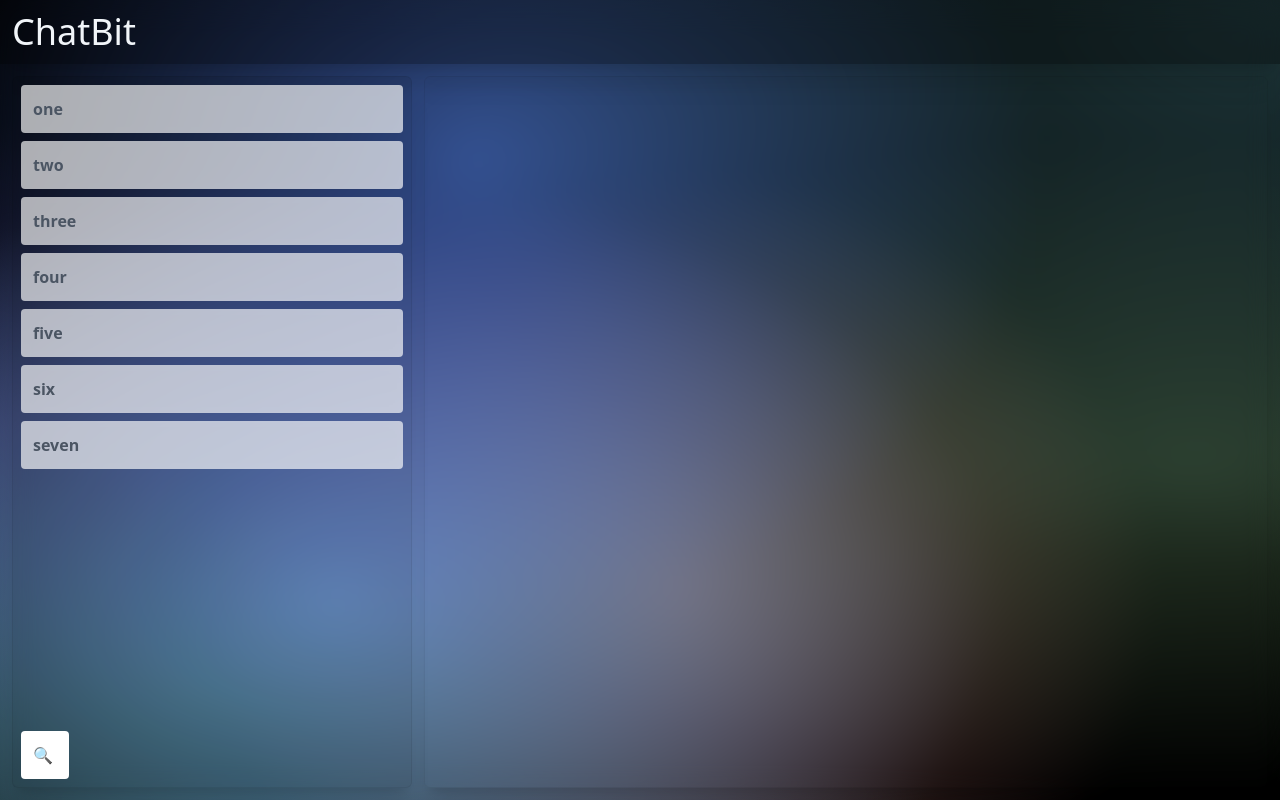
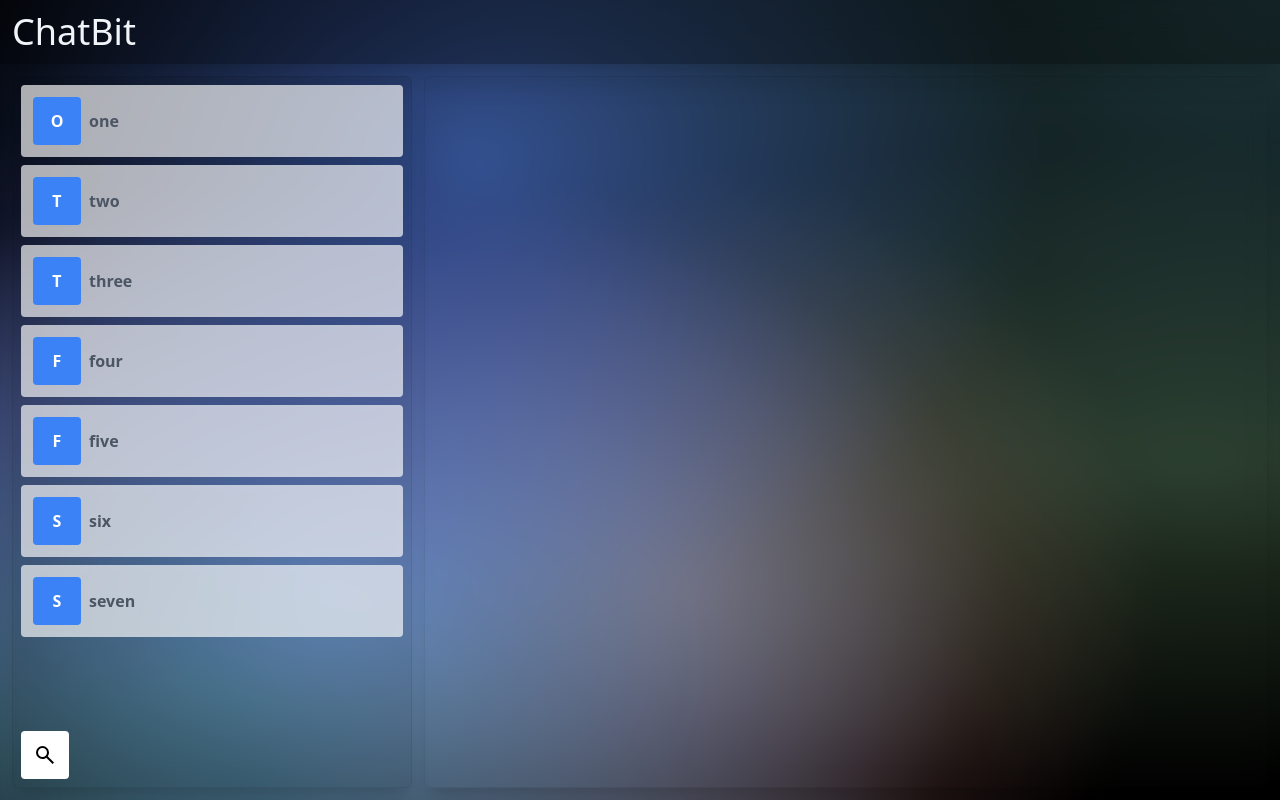
Before and after one commit to sabithbskumar/chit-chat, a React (Vite) app: page / in a window 1280 px wide. Built offline with nearby package versions, Linux system fonts and the light colour scheme.

Commit message:
added unplugin icons and added search icon

```diff
--- a/package.json
+++ b/package.json
@@ -15,6 +15,9 @@
     "react-router-dom": "^6.20.0"
   },
   "devDependencies": {
+    "@iconify/json": "^2.2.147",
+    "@svgr/core": "^8.1.0",
+    "@svgr/plugin-jsx": "^8.1.0",
     "@types/react": "^18.2.37",
     "@types/react-dom": "^18.2.15",
     "@typescript-eslint/eslint-plugin": "^6.10.0",
@@ -27,6 +30,7 @@
     "postcss": "^8.4.31",
     "tailwindcss": "^3.3.5",
     "typescript": "^5.2.2",
+    "unplugin-icons": "^0.17.4",
     "vite": "^5.0.0"
   }
 }
--- a/src/components/input/passwordInput.tsx
+++ b/src/components/input/passwordInput.tsx
@@ -9,8 +9,8 @@ function PasswordInput({
 }: {
   placeholder: string;
   className: string;
+  name: string;
   value: string;
-  name: string;
   onInput: (_: ChangeEvent<HTMLInputElement>) => void;
 }) {
   const [isVisible, setIsVisible] = useState(false);
--- /dev/null
+++ b/src/components/sidebar/floatingSearchInput.tsx
@@ -0,0 +1,40 @@
+import { ChangeEvent, ReactNode } from "react";
+
+function FloatingSearchInput({
+  type = "text",
+  placeholder = "",
+  name = "",
+  value,
+  onInput,
+  icon,
+}: {
+  type?: string;
+  placeholder?: string;
+  name?: string;
+  value: string;
+  onInput: (_: ChangeEvent<HTMLInputElement>) => void;
+  icon?: ReactNode;
+}) {
+  return (
+    <>
+      <div
+        className={`box-border [transition:.3s] rounded fixed bottom-2 left-2 hover:right-2 focus-within:right-2 h-12 flex${
+          value != "" ? " right-2" : ""
+        }`}
+      >
+        <div className="h-full p-3 pointer-events-none absolute">{icon}</div>
+        <input
+          className={`bg-white rounded hover:w-full focus-within:w-full p-2 transition [transition:.3s] pl-10 outline-none focus:ring ring-[#fff4] ${
+            value == "" ? "w-12" : "w-full"
+          }`}
+          type={type}
+          placeholder={placeholder}
+          name={name}
+          value={value}
+          onInput={onInput}
+        ></input>
+      </div>
+    </>
+  );
+}
+export { FloatingSearchInput };
--- a/src/components/sidebar/sideBar.tsx
+++ b/src/components/sidebar/sideBar.tsx
@@ -1,4 +1,6 @@
-import { ChangeEvent, useState } from "react";
+import { useState } from "react";
+import SearchIcon from "~icons/material-symbols/search";
+import { FloatingSearchInput } from "./floatingSearchInput";
 
 function SideBar() {
   const names = ["one", "two", "three", "four", "five", "six", "seven"];
@@ -6,31 +8,35 @@ function SideBar() {
   const [searchString, setSearchString] = useState("");
 
   return (
-    <div className="grow max-w-[400px] m-auto h-full bg-[#0001] backdrop-blur backdrop-saturate-[180%] border border-[#0001] shadow-xl rounded-md relative overflow-hidden">
+    <div className="grow max-w-[400px] m-auto h-full bg-[#0001] backdrop-blur backdrop-saturate-[180%] border border-[#0001] shadow-xl rounded-md overflow-hidden">
       <div className="flex flex-col gap-2 p-2 pr-0 pb-16 gutter-stable max-h-full overflow-y-auto">
-        {names
-          .filter((val) => val.toString().includes(searchString))
-          .map((name, i) => {
-            return (
-              <div
-                key={i}
-                className="text-gray-600 font-bold py-3 px-3 bg-[#fffa] backdrop-saturate-[800%] backdrop-blur rounded"
-              >
-                <a href="/">{name}</a>
-              </div>
-            );
-          })}
+        {names.some((val) => val.toString().includes(searchString)) ? (
+          names
+            .filter((val) => val.toString().includes(searchString))
+            .map((name, i) => {
+              return (
+                <button
+                  key={i}
+                  className="text-left text-gray-600 font-bold p-3 bg-[#fffa] backdrop-saturate-[800%] backdrop-blur rounded flex gap-2"
+                >
+                  <span className="h-12 w-12 bg-blue-500 text-white rounded cursor-default leading-[3rem] text-center">
+                    {name.charAt(0).toUpperCase()}
+                  </span>
+                  <span className="grow text-left leading-[3rem]">{name}</span>
+                </button>
+              );
+            })
+        ) : (
+          <span className="p-3 text-white">
+            {searchString == "" ? "No Messages" : "No Matches"}
+          </span>
+        )}
       </div>
-      <input
-        type="text"
-        className="fixed bg-white bottom-2 left-2 right-2 h-12 p-3 rounded placeholder:text-black outline-none focus:ring ring-[#fff4] max-w-[3rem] valid:max-w-full focus-within:max-w-full hover:max-w-full transition [transition:.3s]"
-        placeholder="&#x1F50D;"
-        required
+      <FloatingSearchInput
         value={searchString}
-        onInput={(e: ChangeEvent<HTMLInputElement>) =>
-          setSearchString(e.target.value)
-        }
-      />
+        onInput={(e) => setSearchString(e.target.value)}
+        icon={<SearchIcon className="h-full w-auto" />}
+      ></FloatingSearchInput>
     </div>
   );
 }
--- a/tsconfig.json
+++ b/tsconfig.json
@@ -18,7 +18,8 @@
     "strict": true,
     "noUnusedLocals": true,
     "noUnusedParameters": true,
-    "noFallthroughCasesInSwitch": true
+    "noFallthroughCasesInSwitch": true,
+    "types": ["unplugin-icons/types/react"]
   },
   "include": ["src"],
   "references": [{ "path": "./tsconfig.node.json" }]
--- a/vite.config.ts
+++ b/vite.config.ts
@@ -1,7 +1,13 @@
-import { defineConfig } from 'vite'
-import react from '@vitejs/plugin-react-swc'
+import { defineConfig } from "vite";
+import react from "@vitejs/plugin-react-swc";
+import Icons from "unplugin-icons/vite";
 
 // https://vitejs.dev/config/
 export default defineConfig({
-  plugins: [react()],
-})
+  plugins: [
+    react(),
+    Icons({
+      compiler: "jsx",
+    }),
+  ],
+});
```
Also changed, not shown: 1 other file (tests, documents, lock files or other folders).
